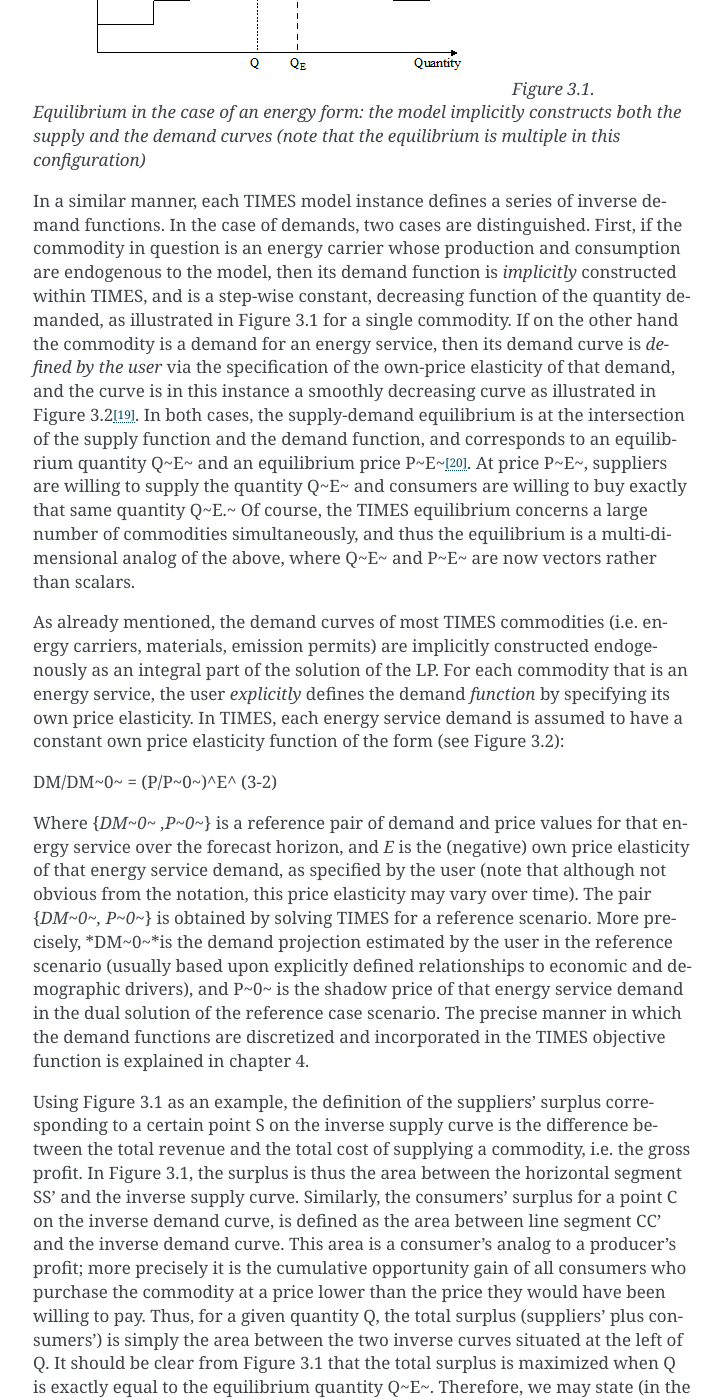
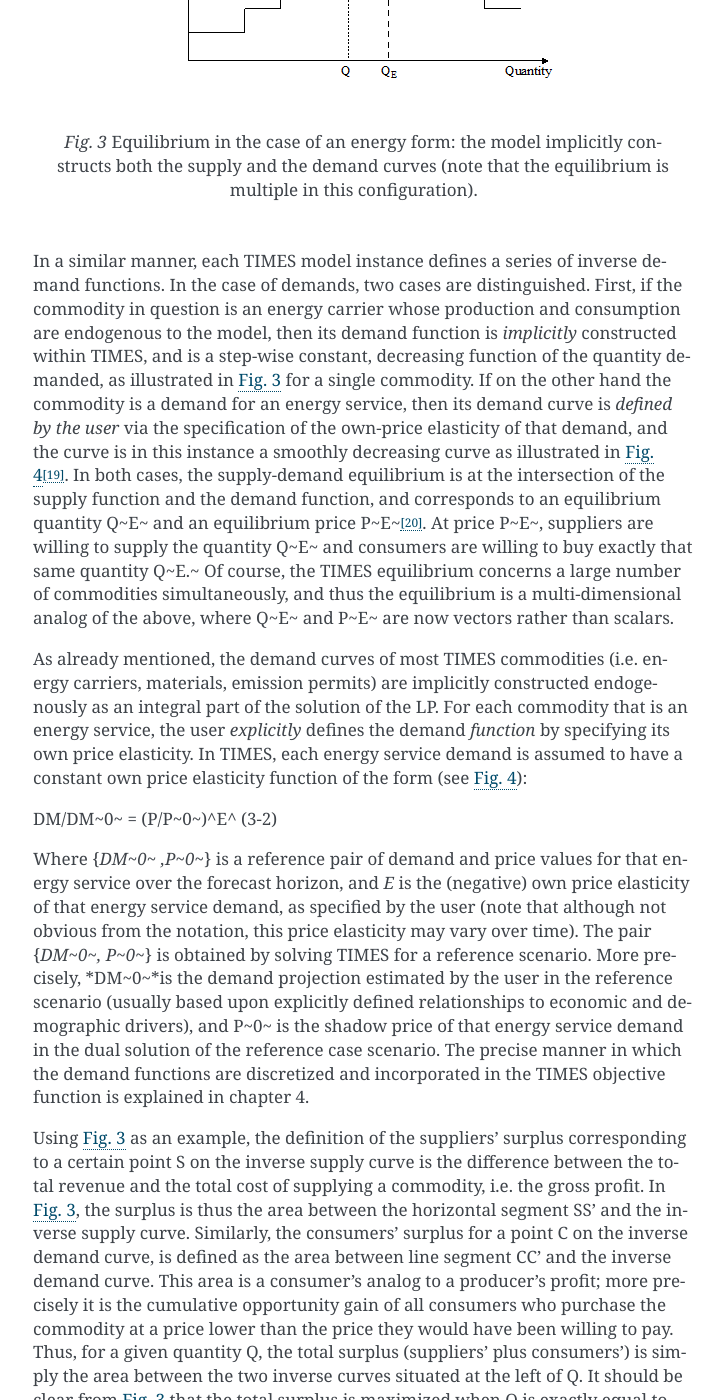
Before and after one commit to experimentarium/times, a Sphinx documentation site: the page built from docs/part-1/03-economic-rationale.md, in a window 1280 px wide and 1400 px high, scrolled down 7991 px. Shown: the whole window, without its empty margins (387-1111 px from the left). Built offline with Sphinx 7.4.7, drawn with Linux system fonts in a browser that asks for light colours; some of the changed text lies outside the part shown.

Commit message:
Quick fix on figures / Part-1-03

````diff
--- a/docs/part-1/03-economic-rationale.md
+++ b/docs/part-1/03-economic-rationale.md
@@ -347,7 +347,7 @@
 of end-use demands, is entirely determined endogenously by the model. It
 is a standard result of Linear Programming theory that the inverse
 supply function is step-wise constant and increasing in each factor (see
-Figures 3.1 and 3.3 for the case of a single commodity[^18]). Each
+{numref}`eq_supply_demand_endogenous` and {numref}`eq_fixed_energy_service` for the case of a single commodity[^18]). Each
 horizontal step of the inverse supply function indicates that the
 commodity is produced by a certain technology or set of technologies in
 a strictly linear fashion. As the quantity produced increases, one or
@@ -361,9 +361,11 @@
 upon the technological potential and/or resource availability associated
 with the set of technologies represented by that step.
 
-![](assets/image3.png)*Figure 3.1. Equilibrium in the case of an energy
-form: the model implicitly constructs both the supply and the demand
-curves (note that the equilibrium is multiple in this configuration)*
+```{figure} assets/image3.png
+:name: eq_supply_demand_endogenous
+:align: center
+Equilibrium in the case of an energy form: the model implicitly constructs both the supply and the demand curves (note that the equilibrium is multiple in this configuration).
+```
 
 In a similar manner, each TIMES model instance defines a series of
 inverse demand functions. In the case of demands, two cases are
@@ -371,11 +373,11 @@
 whose production and consumption are endogenous to the model, then its
 demand function is *implicitly* constructed within TIMES, and is a
 step-wise constant, decreasing function of the quantity demanded, as
-illustrated in Figure 3.1 for a single commodity. If on the other hand
+illustrated in {numref}`eq_supply_demand_endogenous` for a single commodity. If on the other hand
 the commodity is a demand for an energy service, then its demand curve
 is *defined by the user* via the specification of the own-price
 elasticity of that demand, and the curve is in this instance a smoothly
-decreasing curve as illustrated in Figure 3.2[^19]. In both cases, the
+decreasing curve as illustrated in {numref}`eq_demand_curve`[^19]. In both cases, the
 supply-demand equilibrium is at the intersection of the supply function
 and the demand function, and corresponds to an equilibrium quantity Q~E~
 and an equilibrium price P~E~[^20]. At price P~E~, suppliers are willing
@@ -391,7 +393,7 @@
 commodity that is an energy service, the user *explicitly* defines the
 demand *function* by specifying its own price elasticity. In TIMES, each
 energy service demand is assumed to have a constant own price elasticity
-function of the form (see Figure 3.2):
+function of the form (see {numref}`eq_demand_curve`):
 
 DM/DM~0~ = (P/P~0~)^E^ (3-2)
 
@@ -408,10 +410,10 @@
 precise manner in which the demand functions are discretized and
 incorporated in the TIMES objective function is explained in chapter 4.
 
-Using Figure 3.1 as an example, the definition of the suppliers' surplus
+Using {numref}`eq_supply_demand_endogenous` as an example, the definition of the suppliers' surplus
 corresponding to a certain point S on the inverse supply curve is the
 difference between the total revenue and the total cost of supplying a
-commodity, i.e. the gross profit. In Figure 3.1, the surplus is thus the
+commodity, i.e. the gross profit. In {numref}`eq_supply_demand_endogenous`, the surplus is thus the
 area between the horizontal segment SS' and the inverse supply curve.
 Similarly, the consumers' surplus for a point C on the inverse demand
 curve, is defined as the area between line segment CC' and the inverse
@@ -420,8 +422,8 @@
 who purchase the commodity at a price lower than the price they would
 have been willing to pay. Thus, for a given quantity Q, the total
 surplus (suppliers' plus consumers') is simply the area between the two
-inverse curves situated at the left of Q. It should be clear from Figure
-3.1 that the total surplus is maximized when Q is exactly equal to the
+inverse curves situated at the left of Q. It should be clear from {numref}`eq_supply_demand_endogenous`
+that the total surplus is maximized when Q is exactly equal to the
 equilibrium quantity Q~E~. Therefore, we may state (in the single
 commodity case) the following Equivalence Principle:
 
@@ -453,20 +455,25 @@
 takes into account both the surpluses of consumers and of
 producers.[^22]
 
-![](assets/image7.png)*Figure 3.2. Equilibrium in the case of an energy
-service: the user explicitly provides the demand curve, usually using a
-simple functional form (see text for details)*
+```{figure} assets/image7.png
+:name: eq_demand_curve
+:align: center
+Equilibrium in the case of an energy service: the user explicitly provides the demand curve, usually using a simple functional form (see text for details).
+```
 
 *Remark:* In older versions of MARKAL, and in several other least-cost
 bottom-up models, energy service demands are exogenously specified by
 the modeler, and only the cost of supplying these energy services is
-minimized. Such a case is illustrated in Figure 3.3 where the "inverse
+minimized. Such a case is illustrated in {numref}`eq_demand_curve` where the "inverse
 demand curve" is a vertical line. The objective of such models was
 simply the minimization of the total cost of meeting exogenously
 specified levels of energy service.
 
-![](assets/image8.png)*Figure 3.3. Equilibrium when an energy service
-demand is fixed*
+```{figure} assets/image7.png
+:name: eq_fixed_energy_service
+:align: center
+Equilibrium in the case of an energy service: the user explicitly provides the demand curve, usually using a simple functional form (see text for details).
+```
 
 #### Competitive energy markets with perfect foresight
 
@@ -533,7 +540,7 @@
 an important feature of competitive markets. Duality theory does not
 necessarily indicate that the marginal value of a commodity is equal to
 the marginal cost of *producing* that commodity. For instance, in the
-equilibrium shown in Figure 3.4 the price does not correspond to *any*
+equilibrium shown in {numref}`eq_price_different_marginal_cost` the price does not correspond to *any*
 marginal supply cost, since it is situated at a discontinuity of the
 inverse supply curve. In this case, the price is precisely determined by
 demand rather than by supply, and the term *marginal cost pricing* (so
@@ -553,10 +560,13 @@
 prices), this indicates that the model's database may contain some
 errors. The examination of shadow prices is just as important as the
 analysis of the quantities produced and consumed of each commodity and
-of the technological investments. ![](assets/image9.png)
+of the technological investments.
 
-*Figure 3.4. Case where the equilibrium price is not equal to any
-marginal supply cost.*
+```{figure} assets/image9.png
+:name: eq_price_different_marginal_cost
+:align: center
+Case where the equilibrium price is not equal to any marginal supply cost.
+```
 
 ### Profit maximization: the Invisible Hand
 
@@ -627,7 +637,7 @@
     purposes, and thus become a staircase function, as described in
     section 4.2
 
-[^20]: As may be seen in figure 3.1, the equilibrium is not necessarily
+[^20]: As may be seen in {numref}`eq_supply_demand_endogenous`, the equilibrium is not necessarily
     unique. In the case shown, any point on the vertical segment
     containing the equilibrium is also an equilibrium, with the same
     quantity Q~E~ but a different price. In other situations, the
````
